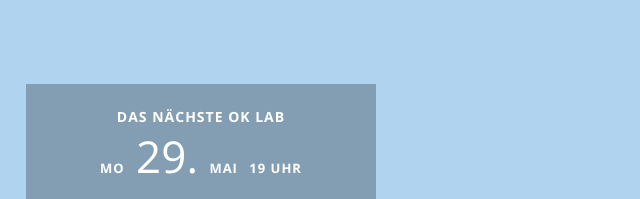
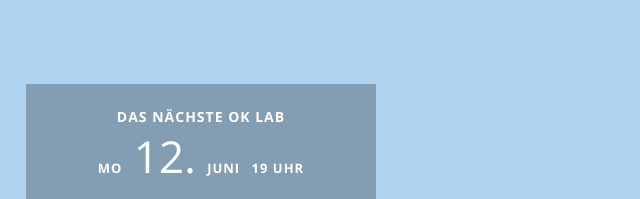
Before and after one commit to KoelnAPI/KoelnAPI.github.io, a plain HTML site: page index.html in a window 1280 px wide. Shown: the part 1940-2139 px from the top of the page, 614-1254 px from the left. Drawn offline with nearby package versions, Linux system fonts and the light colour scheme; some packages are replaced by stand-ins of ours; a script that the page names is missing.

Commit message:
change oklab date

```diff
--- a/index.html
+++ b/index.html
@@ -305,7 +305,7 @@
             <ul class="media-list">
               <li class="fus-list-header">
                 <h5>Das nächste OK Lab</h5>
-                <p><small>Mo</small> 29. <small>Mai</small> <small>19 Uhr</small></p>
+                <p><small>Mo</small> 12. <small>Juni</small> <small>19 Uhr</small></p>
               </li>
               <li class="media">
                 <a class="pull-left" href="#">
```
